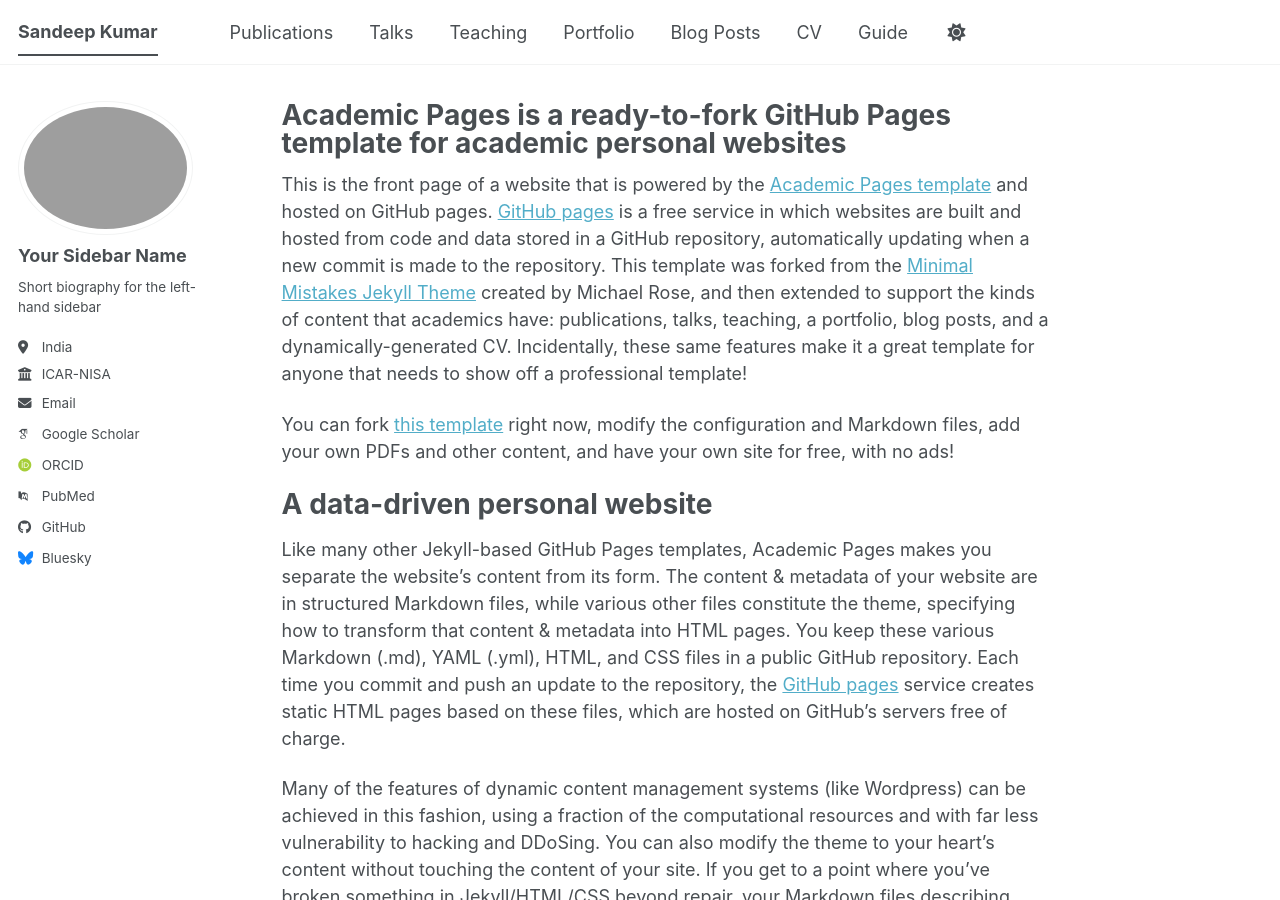
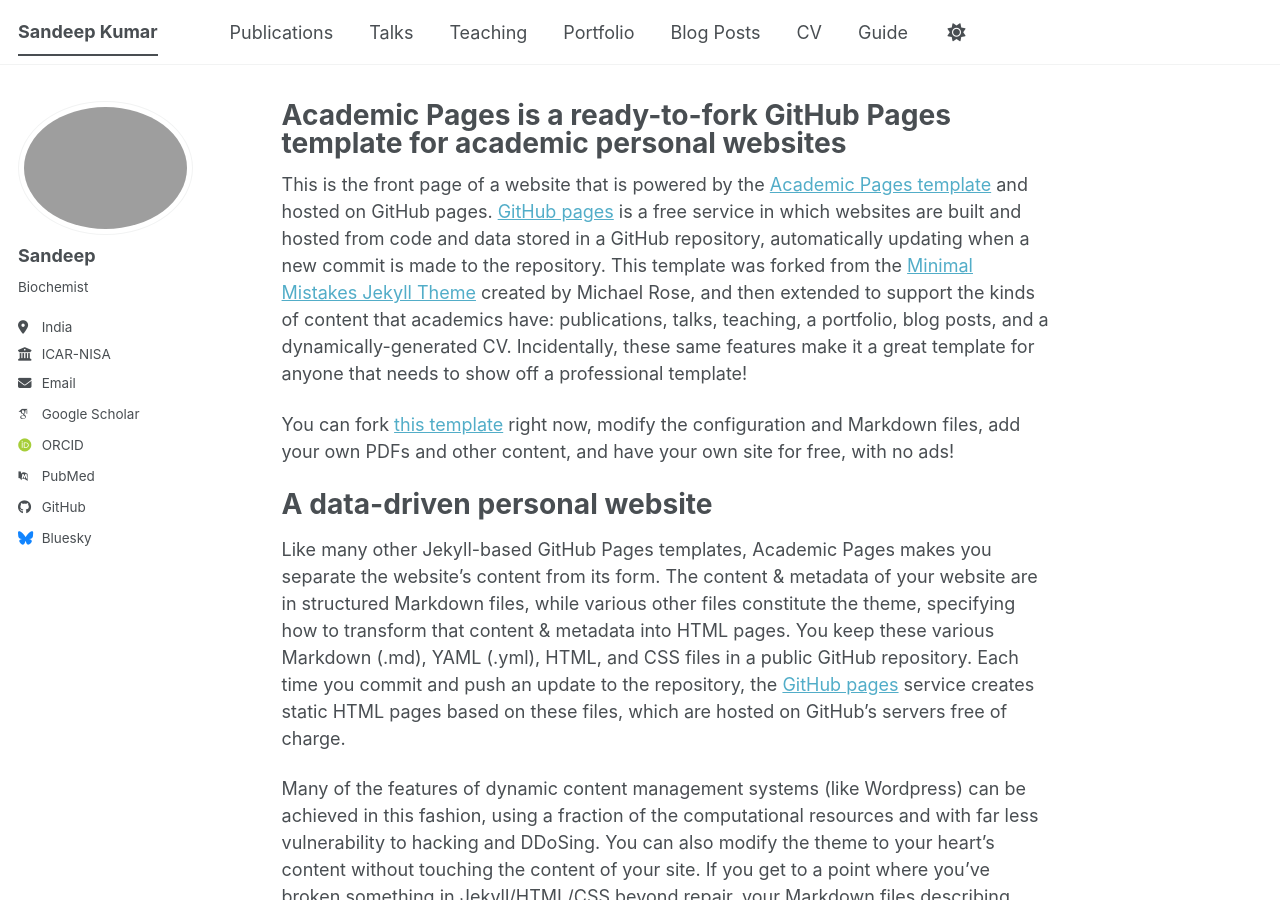
Before and after one commit to sandeepbiochem1/sandeepbiochem1.github.io, a Jekyll site: the page built from _pages/about.md, in a window 1280 px wide and 900 px high. Built offline with Jekyll 4.4.1, drawn with Linux system fonts in a browser that asks for light colours; some web fonts are replaced; a script bundle is joined from its source files by our own code; library files that are not in the unit come from our copies.

Commit message:
Update _config.yml

```diff
--- a/_config.yml
+++ b/_config.yml
@@ -24,9 +24,9 @@
 author:
   # Biographic information
   avatar           : "20250608_123708.jpg"
-  name             : "Your Sidebar Name"
+  name             : "Sandeep"
   pronouns         : # example: "she/her"
-  bio              : "Short biography for the left-hand sidebar"
+  bio              : "Biochemist"
   location         : "India"
   employer         : "ICAR-NISA"
   uri              : # URL
```
